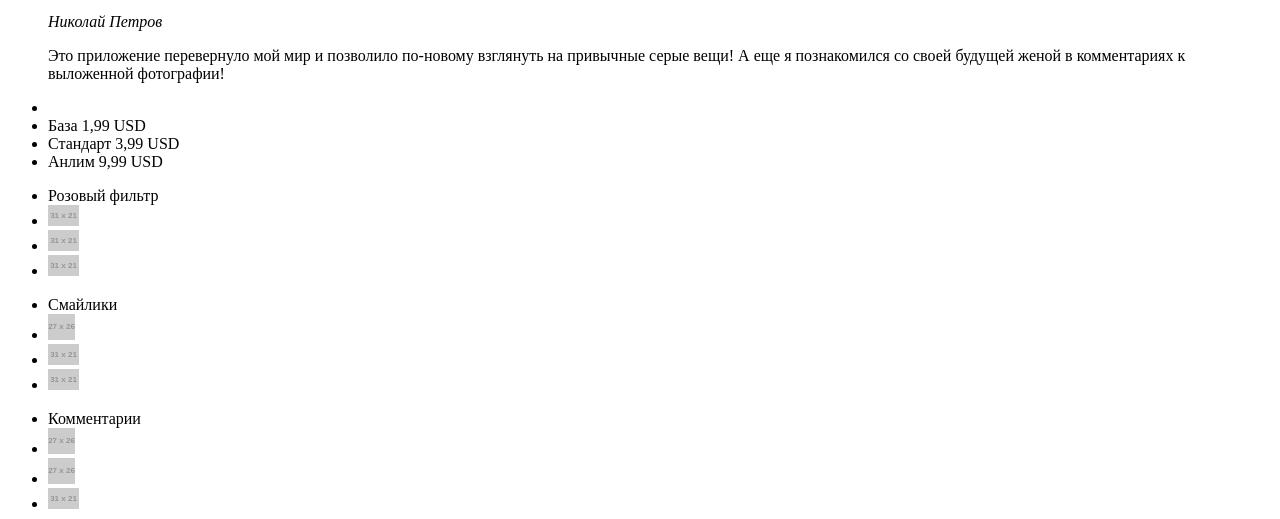
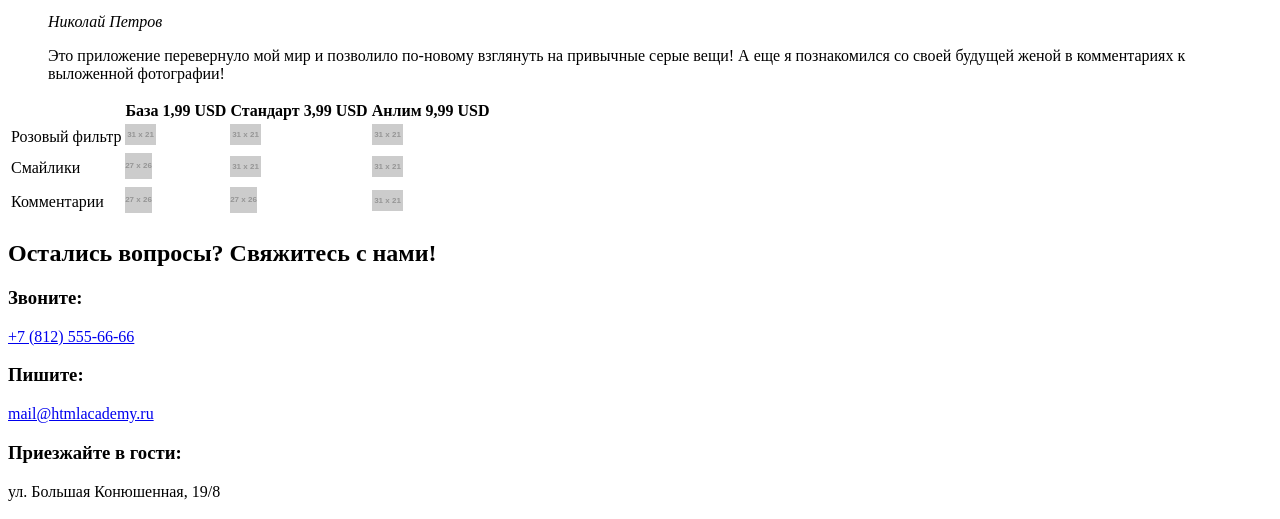
Before and after one commit to sevryukovd/101611-pink, a website: page index.html in a window 1280 px wide. Shown: the part 1477-1996 px from the top of the page. Drawn offline with Linux system fonts and the light colour scheme; placeholder pictures from the web are drawn by us.

Commit message:
Работа над ошибками 2

```diff
--- a/index.html
+++ b/index.html
@@ -8,27 +8,21 @@
 
 <body>
   <header class="page-header">
-    <div class="page-header__logo">
-      <h1>Логотип</h1>
-    </div>
+    <h1 class="page-header__logo">Логотип</h1>
     <nav class="main-nav">
-      <span class="main-nav__toggle main-nav__toggle--closed">Открыть меню</span>
-      <div class="main-nav__wrapper main-nav__wrapper--closed">
+      <span class="main-nav__toggle">Открыть меню</span>
       <ul class="main-nav__items">
         <li class="main-nav__item"><a class="main-nav__link" href="#">Информация</a></li>
         <li class="main-nav__item"><a class="main-nav__link" href="#">Возможности</a></li>
         <li class="main-nav__item"><a class="main-nav__link" href="#">Отзывы</a></li>
         <li class="main-nav__item"><a class="main-nav__link" href="#">Стоимость</a></li>
       </ul>
-      </div>
     </nav>
   </header>
 
-  <main>
-    <section class="page-slogan">
-      <h2 class="page-slogan__title">Взгляните на жизнь иначе!</h2>
-      <img class="page-slogan__image" src="http://placehold.it/320x313" width="320" height="313" alt="Hand">
-    </section>
+  <main class="page-content">
+    <h2 class="page-content__slogan">Взгляните на жизнь иначе!</h2>
+    <img class="page-content__image" src="http://placehold.it/320x313" width="320" height="313" alt="Hand">
     <section class="download">
       <a class="download__link" href="#">Скачать приложение</a>
       <div class="download__logos">
@@ -75,40 +69,32 @@
         <p>Это приложение перевернуло мой мир и позволило по-новому взглянуть на привычные серые вещи! А еще я познакомился со своей будущей женой в комментариях к выложенной фотографии!</p>
       </blockquote>
     </section>
-    <article class="price-table">
-      <header class="price-table__header">
-        <ul>
-          <li></li>
-          <li>База 1,99 USD</li>
-          <li>Стандарт 3,99 USD</li>
-          <li>Анлим 9,99 USD</li>
-        </ul>
-      </header>
-      <section class="price-table__content">
-        <ul>
-          <li>Розовый фильтр</li>
-          <li><img class="price-table__yes-image" src="http://placehold.it/31x21" width="31" height="21" alt="yes"></li>
-          <li><img class="price-table__yes-image" src="http://placehold.it/31x21" width="31" height="21" alt="yes"></li>
-          <li><img class="price-table__yes-image" src="http://placehold.it/31x21" width="31" height="21" alt="yes"></li>
-        </ul>
-      </section>
-      <section class="price-table__content">
-        <ul>
-          <li>Смайлики</li>
-          <li><img class="price-table__no-image" src="http://placehold.it/27x26" width="27" height="26" alt="no"></li>
-          <li><img class="price-table__yes-image" src="http://placehold.it/31x21" width="31" height="21" alt="yes"></li>
-          <li><img class="price-table__yes-image" src="http://placehold.it/31x21" width="31" height="21" alt="yes"></li>
-        </ul>
-      </section>
-      <section class="price-table__content">
-        <ul>
-          <li>Комментарии</li>
-          <li><img class="price-table__no-image" src="http://placehold.it/27x26" width="27" height="26" alt="no"></li>
-          <li><img class="price-table__no-image" src="http://placehold.it/27x26" width="27" height="26" alt="no"></li>
-          <li><img class="price-table__yes-image" src="http://placehold.it/31x21" width="31" height="21" alt="yes"></li>
-        </ul>
-      </section>
-    </article>
+    <table class="price-table">
+      <tr class="price-table__tr">
+        <th class="price-table__th"></th>
+        <th class="price-table__th">База 1,99 USD</th>
+        <th class="price-table__th">Стандарт 3,99 USD</th>
+        <th class="price-table__th">Анлим 9,99 USD</th>
+      </tr>
+      <tr class="price-table__tr">
+        <td class="price-table__td">Розовый фильтр</td>
+        <td class="price-table__td"><img class="price-table__yes-image" src="http://placehold.it/31x21" width="31" height="21" alt="yes"></td>
+        <td class="price-table__td"><img class="price-table__yes-image" src="http://placehold.it/31x21" width="31" height="21" alt="yes"></td>
+        <td class="price-table__td"><img class="price-table__yes-image" src="http://placehold.it/31x21" width="31" height="21" alt="yes"></td>
+      </tr>
+      <tr class="price-table__tr">
+        <td class="price-table__td">Смайлики</td>
+        <td class="price-table__td"><img class="price-table__no-image" src="http://placehold.it/27x26" width="27" height="26" alt="no"></td>
+        <td class="price-table__td"><img class="price-table__yes-image" src="http://placehold.it/31x21" width="31" height="21" alt="yes"></td>
+        <td class="price-table__td"><img class="price-table__yes-image" src="http://placehold.it/31x21" width="31" height="21" alt="yes"></td>
+      </tr>
+      <tr class="price-table__tr">
+        <td class="price-table__td">Комментарии</td>
+        <td class="price-table__td"><img class="price-table__no-image" src="http://placehold.it/27x26" width="27" height="26" alt="no"></td>
+        <td class="price-table__td"><img class="price-table__no-image" src="http://placehold.it/27x26" width="27" height="26" alt="no"></td>
+        <td class="price-table__td"><img class="price-table__yes-image" src="http://placehold.it/31x21" width="31" height="21" alt="yes"></td>
+      </tr>
+    </table>
   </main>
 
   <footer class="page-footer">
@@ -123,14 +109,12 @@
           <h3>Приезжайте в гости:</h3>
           <p>ул. Большая Конюшенная, 19/8</p>
         </div>
-        <div class="index-footer__map>">Карта
+        <div class="index-footer__map">Карта
         </div>
       </div>
     </section>
     <section class="page-footer__social">
-      <div class="page-footer__logo">
-        <img src="http://placehold.it/147x40" width="147" height="40" alt="Pink">
-      </div>
+      <img class="page-footer__logo" src="http://placehold.it/147x40" width="147" height="40" alt="Pink">
       <div class="social-links">
         <ul class="social-links__lists">
           <li class="social-links__list"><a class="social-links__link social-links__link--tw" href="https://twitter.com/htmlacademy_ru">Мы в Твиттере</a></li>
```
Lines whose indentation alone changed are shown as unchanged.
